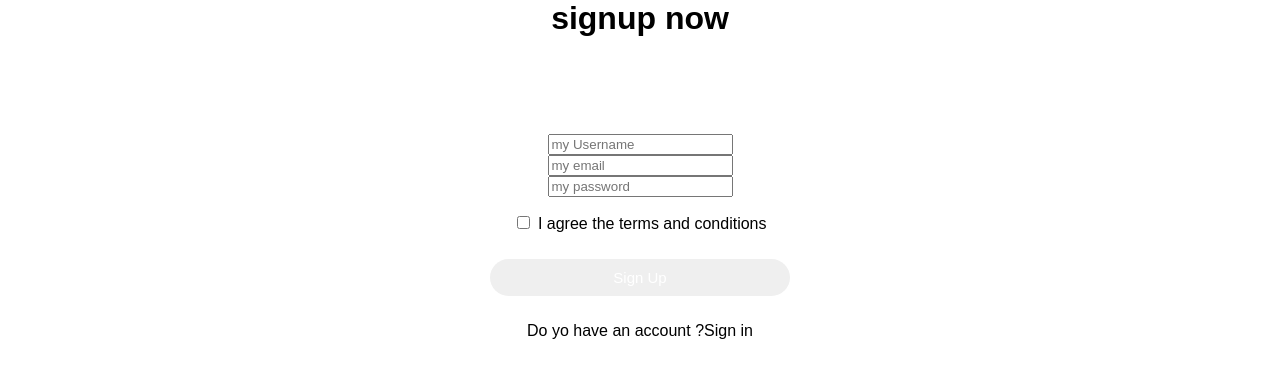
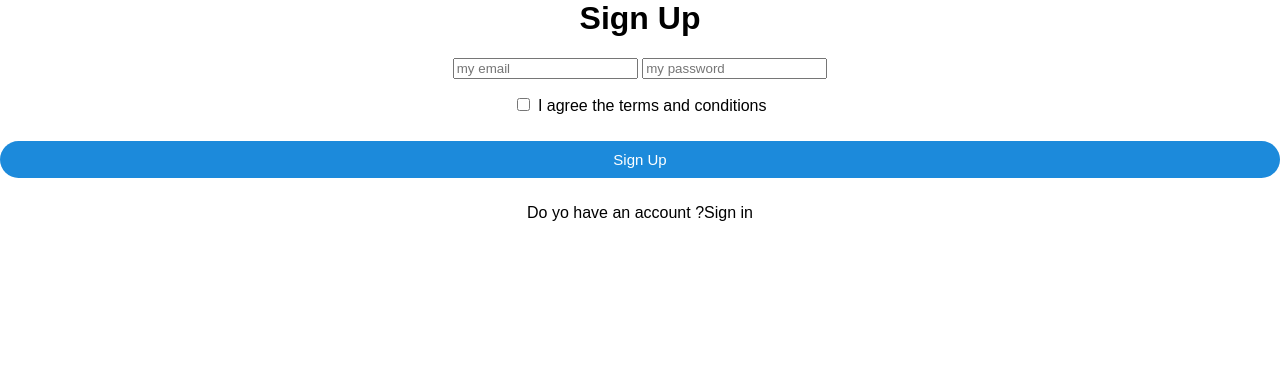
Before and after one commit to Karthikannamareddy/signup-form, a plain HTML site: page index.html in a window 1280 px wide. Drawn offline with Linux system fonts and the light colour scheme.

Commit message:
Signup-form

```diff
--- a/index.html
+++ b/index.html
@@ -5,10 +5,9 @@
         <link rel="stylesheet" href="styles.css" />
     </head>
     <body>
-        <div class="signup form">
-            <h1>signup now</h1>
+        <div class="signup-form">
+            <h1>Sign Up</h1>
         <form>
-          <input type="Username" class="input box" placeholder="my Username"required/>
           <input type="email" class="input box" placeholder="my email"required/>
           <input type="password" class="input box" placeholder="my password"required/>
           <p><span><input type="checkbox"></span> I agree the terms and conditions</p>
--- a/styles.css
+++ b/styles.css
@@ -37,5 +37,10 @@ button {
     border: none;
     color: #fff;
     cursor: pointer;
-
 }
+.signup-btn {
+    background-color: #1c8adb;
+}
+a {
+    text-decoration: none;
+}
```
